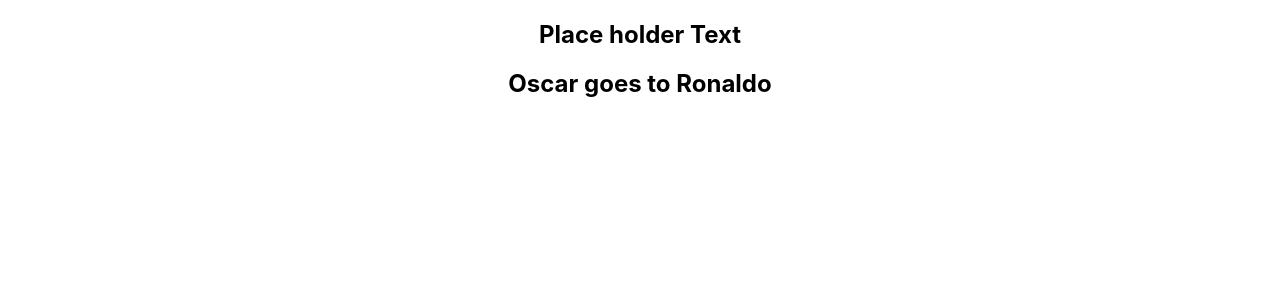
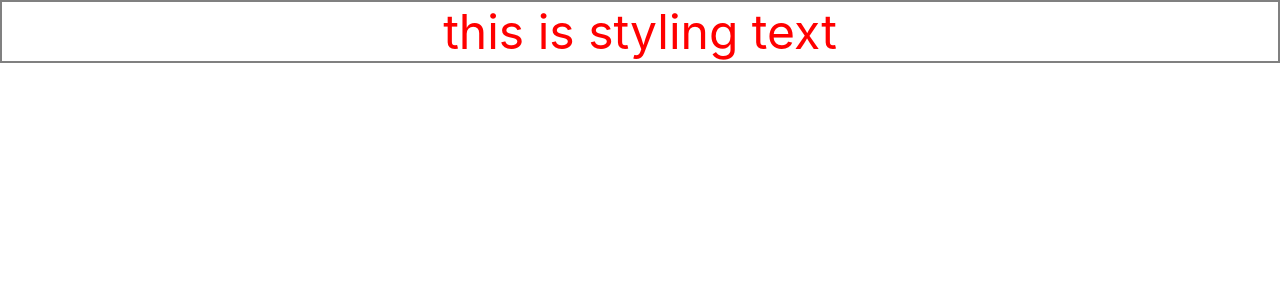
Before and after one commit to meekailkhan/React__Typescript, a React (Create React App) app in the folder react-typescript/: page / in a window 1280 px wide. Shown: the top 300 px of the page. Built offline with nearby package versions, Linux system fonts and the light colour scheme.

Commit message:
types in react

```diff
--- a/react-typescript/src/App.tsx
+++ b/react-typescript/src/App.tsx
@@ -1,7 +1,10 @@
 
 import './App.css';
-import Heading from './components/Heading';
-import Oscar from './components/Oscar';
+import Button from './components/Button';
+import Container from './components/Container';
+import Input from './components/Input';
+// import Heading from './components/Heading';
+// import Oscar from './components/Oscar';
 // import Status from './components/Status';
 // import PersonList from './components/PersonList';
 // import { Person } from './components/Person';
@@ -34,11 +37,17 @@
      {/* <Person name={person}/> */}
      {/* <PersonList names={personList} /> */}
      {/* <Status status='error'/> */}
-     <Heading>Place holder Text</Heading>
+     {/* <Heading>Place holder Text</Heading>
 
      <Oscar>
       <Heading>Oscar goes to Ronaldo</Heading>
-     </Oscar>
+     </Oscar> */}
+     {/* <Button handleClick={(e,id)=>{
+      console.log('button clicked',e,id)
+     }}/> */}
+
+     {/* <Input value='' handleChange={(event)=> console.log(event.nativeEvent.isTrusted.valueOf)}/> */}
+     <Container styles={{padding : '0rem' , fontSize : '3rem' ,color : 'red' , border : 'solid gray 2px'}}/>
 
     </div>
   );
--- /dev/null
+++ b/react-typescript/src/components/Button.tsx
@@ -0,0 +1,13 @@
+type buttonProps = {
+    handleClick : (event:React.MouseEvent<HTMLButtonElement>,id : number) => void
+}
+
+function Button(props:buttonProps) {
+  return (
+    <div>
+      <button onClick={(event) => props.handleClick(event,1)}>click</button>
+    </div>
+  )
+}
+
+export default Button
--- /dev/null
+++ b/react-typescript/src/components/Container.tsx
@@ -0,0 +1,13 @@
+type containerProps = {
+    styles? : React.CSSProperties
+}
+
+function Container(props:containerProps) {
+  return (
+    <div style={props.styles}>
+      this is styling text
+    </div>
+  )
+}
+
+export default Container
--- /dev/null
+++ b/react-typescript/src/components/Input.tsx
@@ -0,0 +1,17 @@
+type inputProps = {
+    value : string
+    handleChange : (event:React.ChangeEvent<HTMLInputElement>) => void
+}
+
+function Input(props : inputProps) {
+    function handleInputChange(event:React.ChangeEvent<HTMLInputElement>){
+        console.log(event)
+    }
+  return (
+    <div>
+      <input type="text"  value={props.value} onChange={props.handleChange} />
+    </div>
+  )
+}
+
+export default Input
--- /dev/null
+++ b/react-typescript/src/components/Person.types.ts
@@ -0,0 +1,6 @@
+export type personProps = {
+    name : {
+        first : string
+        last : string
+    }
+}
```
Also changed, not shown: react-typescript/src/components/Person.tsx (+1 -7 lines).
